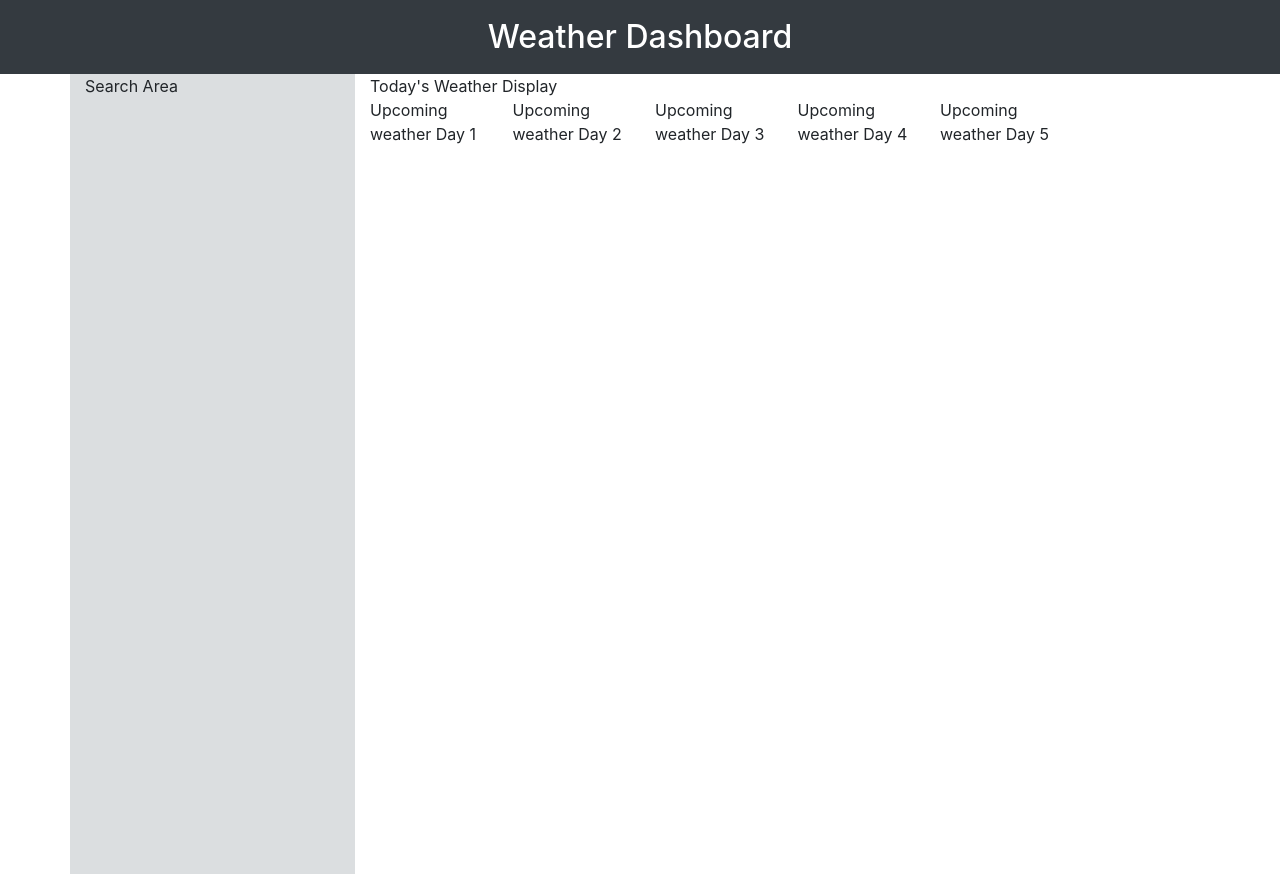
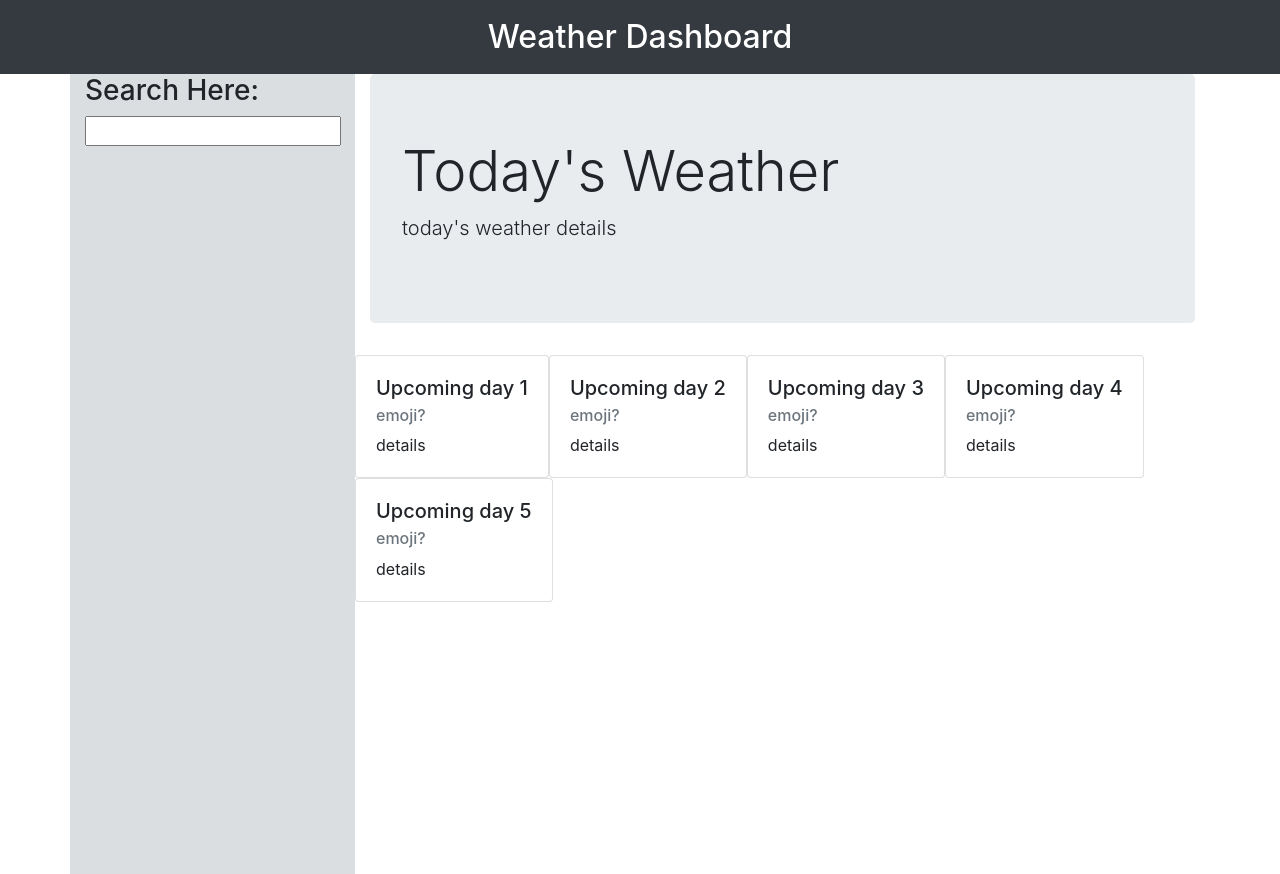
Before and after one commit to eubank87/server-side-apis-weather-dashboard, a plain HTML site: page index.html in a window 1280 px wide. Drawn offline with nearby package versions, Linux system fonts and the light colour scheme.

Commit message:
added id names to important text/img areas of html

```diff
--- a/index.html
+++ b/index.html
@@ -18,29 +18,64 @@
   <div class="container">
     <div class="row">
       <div id="search-area" class="col-md-3">
-        Search Area
+        <h3>Search Here:</h3>
+        <input id="search-input" type="text">
+        <div id="past-search-buttons"></div>
       </div>
-      <div class="col-md-9">
-        <div class="row">
+      <div id="full-weather-display" class="col-md-9">
+        <div id="today-display" class="row">
           <div class="col-md-12">
-            Today's Weather Display
+            <div class="jumbotron">
+              <h1 id="today-weather" class="display-4">Today's Weather</h1>
+              <p id="today-details" class="lead">today's weather details</p>
+            </div>
           </div>
         </div>
-        <div class="row">
-          <div class="col-md-2">
-            Upcoming weather Day 1
+        <div id="upcoming-display" class="row">
+          <div class="col-md-2.1">
+            <div class="card">
+              <div id="day1-body" class="card-body">
+                <h5 id="day1-title" class="card-title">Upcoming day 1</h5>
+                <h6 id="day1-img" class="card-subtitle mb-2 text-muted">emoji?</h6>
+                <p id="day1-details" class="card-text">details</p>
+              </div>
+            </div>
           </div>
-          <div class="col-md-2">
-            Upcoming weather Day 2
+          <div class="col-md-2.1">
+            <div class="card">
+              <div id="day2-body" class="card-body">
+                <h5 id="day2-title" class="card-title">Upcoming day 2</h5>
+                <h6 id="day2-img" class="card-subtitle mb-2 text-muted">emoji?</h6>
+                <p id="day2-details" class="card-text">details</p>
+              </div>
+            </div>
           </div>
-          <div class="col-md-2">
-            Upcoming weather Day 3
+          <div class="col-md-2.1">
+            <div class="card">
+              <div id="day3-body" class="card-body">
+                <h5 id="day3-title" class="card-title">Upcoming day 3</h5>
+                <h6 id="day3-img" class="card-subtitle mb-2 text-muted">emoji?</h6>
+                <p id="day3-details" class="card-text">details</p>
+              </div>
+            </div>
           </div>
-          <div class="col-md-2">
-            Upcoming weather Day 4
+          <div class="col-md-2.1">
+            <div class="card">
+              <div id="day4-body" class="card-body">
+                <h5 id="day4-title" class="card-title">Upcoming day 4</h5>
+                <h6 id="day4-img" class="card-subtitle mb-2 text-muted">emoji?</h6>
+                <p id="day4-details" class="card-text">details</p>
+              </div>
+            </div>
           </div>
-          <div class="col-md-2">
-            Upcoming weather Day 5
+          <div class="col-md-2.1">
+            <div class="card">
+              <div id="day5-body" class="card-body">
+                <h5 id="day5-title" class="card-title">Upcoming day 5</h5>
+                <h6 id="day5-img" class="card-subtitle mb-2 text-muted">emoji?</h6>
+                <p id="day5-details" class="card-text">details</p>
+              </div>
+            </div>
           </div>
         </div>
       </div>
```
